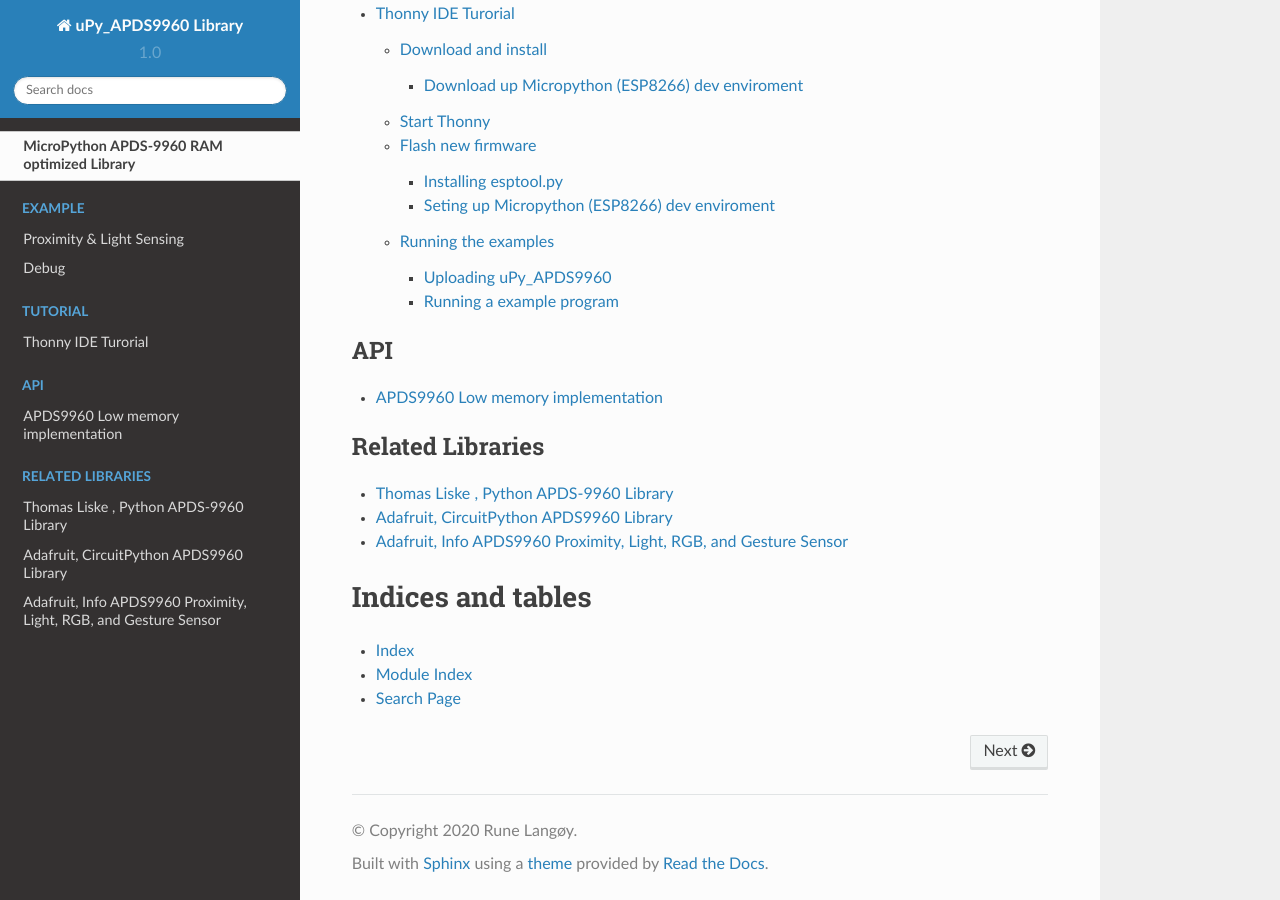
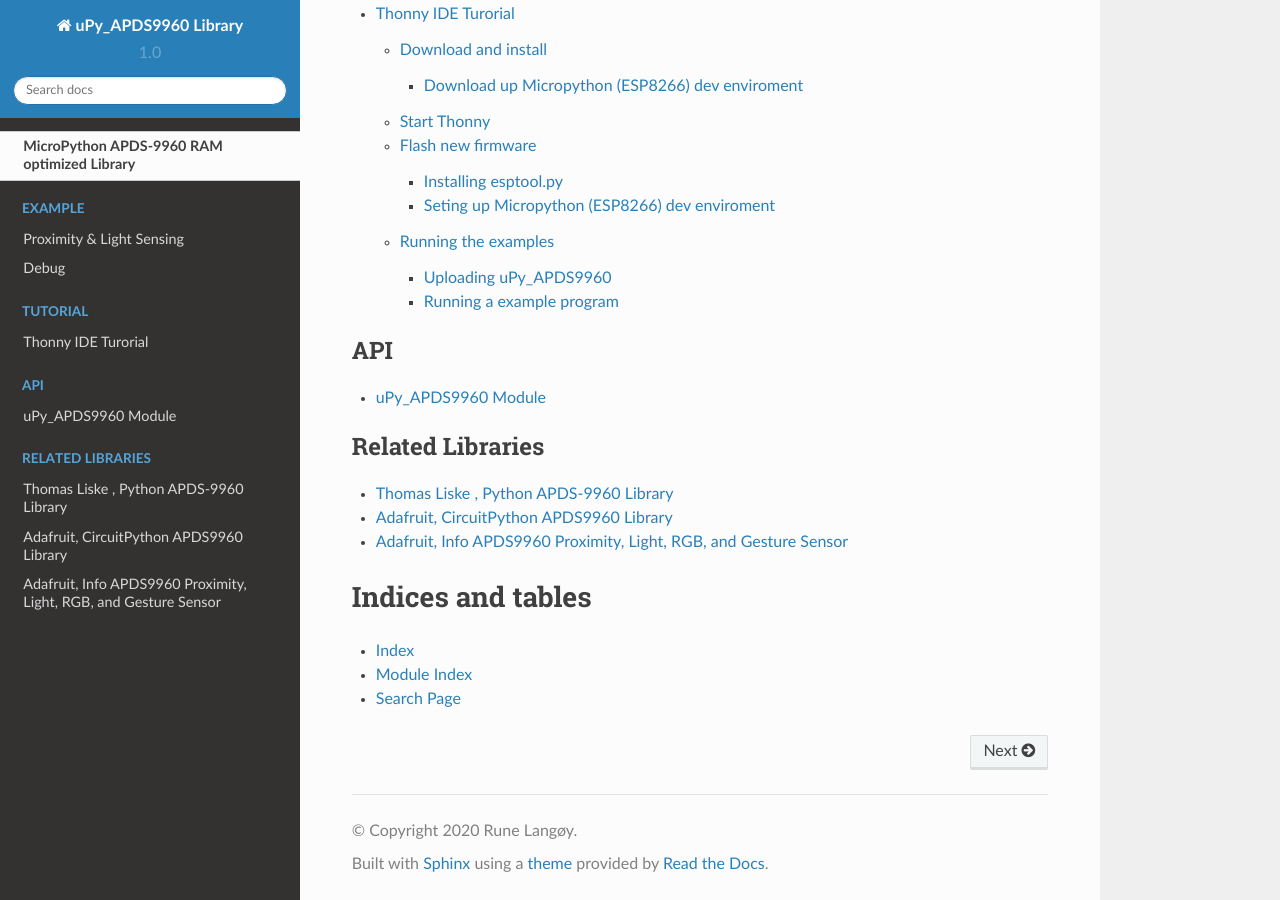
Before and after one commit to rlangoy/uPy_APDS9960, a Sphinx documentation site: the page built from docs/index.rst, in a window 1280 px wide and 900 px high, scrolled down 4842 px. Built offline with Sphinx 7.4.7 and the Read the Docs theme 2.0.0, drawn with Linux system fonts in a browser that asks for light colours; part of the change alters nothing that is shown.

```diff
--- /dev/null
+++ b/docs/PlantUML_classdiagrams.txt
@@ -0,0 +1,55 @@
+@startuml
+class ALS {
+    eLightGain
+    ambientLightLevel
+    redLightLevel
+    greenLightLevel
+    blueLightLevel
+    __init__()
+    enableLightSensor()
+    setLightInterruptThreshold()
+    clearInterrupt()
+    enableInterrupt()
+}
+
+
+class PROX {
+    eProximityGain
+    eLEDCurrent
+    readProximity
+    __init__()
+    enableProximity()
+    setProximityInterruptThreshold()
+    clearInterrupt()
+    enableProximityInterrupt()
+}
+
+
+
+class APDS9960LITE {
+    prox
+    als
+    __init__()
+    enablePower()
+    disablePower()
+    statusRegister()
+}
+
+
+APDS9960LITE *--> PROX : prox
+APDS9960LITE *--> ALS : als
+class apds9960lite <<module>> << (M,orchid) >> #DarkSeaGreen {
+    ---
+}
+
+apds9960lite .. ALS : contains >
+apds9960lite .. PROX : contains >
+apds9960lite .. APDS9960LITE : contains >
+
+
+'Literate Code Map macros
+
+!function method($name, $params="")
+.. def <u><b>$name</b></u>($params) ..
+!endfunction
+@enduml
--- a/docs/api_apds9960lite.rst
+++ b/docs/api_apds9960lite.rst
@@ -1,7 +1,12 @@
 
 .. If you created a package, create one automodule per module in the package.
-APDS9960 Low memory implementation
-----------------------------------
+uPy_APDS9960 Module
+-------------------
+
+class diagrams
+~~~~~~~~~~~~~~
+
+.. image:: images/classdiagrams.png
 
 .. automodule:: uPy_APDS9960.apds9960lite
    :members:
```
Also changed, not shown: docs/images/classdiagrams.png (added).
